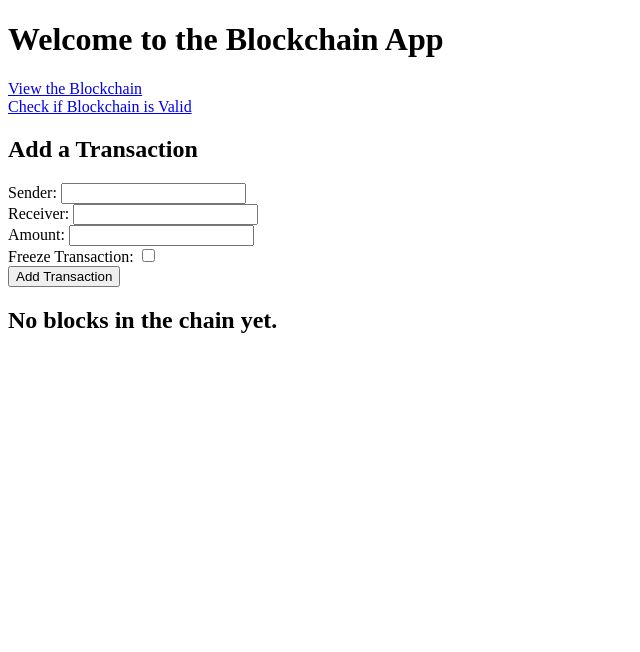
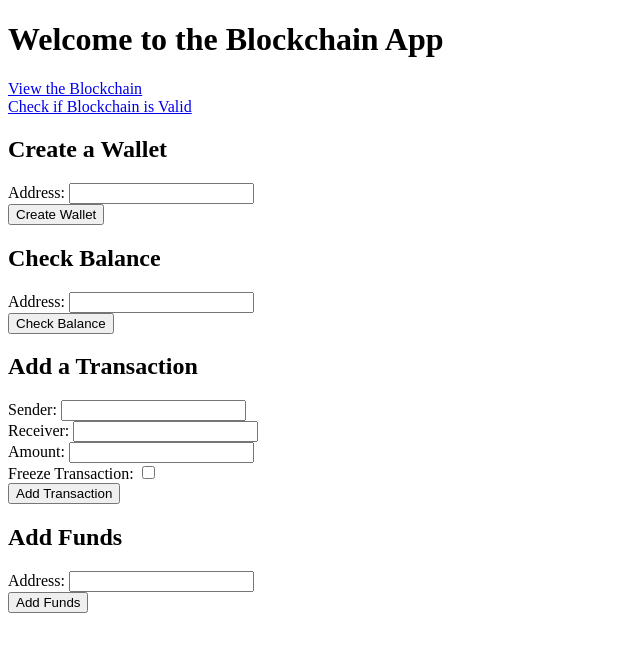
Before and after one commit to friedbot/Blockchain_App, a Flask app: page / in a window 1280 px wide. Shown: the top 652 px of the page, without its empty margins (0-640 px from the left). Run offline with Flask 3, Linux system fonts and the light colour scheme.

Commit message:
Initial commit

```diff
--- a/app.py
+++ b/app.py
@@ -3,11 +3,16 @@ import hashlib
 import json
 from flask import Flask, jsonify, request, render_template, redirect, url_for
 from uuid import uuid4
+import random
+
+app = Flask(__name__)
+app.config['JSONIFY_PRETTYPRINT_REGULAR'] = False
 
 class Blockchain:
     def __init__(self):
         self.chain = []
         self.transactions = []
+        self.wallets = {}  # Dictionary to store wallet addresses and balances
         self.create_block(proof=1, previous_hash='0')
 
     def create_block(self, proof, previous_hash):
@@ -18,6 +23,7 @@ class Blockchain:
             'previous_hash': previous_hash,
             'transactions': self.transactions
         }
+        block['hash'] = self.hash(block)  # Compute the hash of the block
         self.transactions = []
         self.chain.append(block)
         return block
@@ -37,7 +43,10 @@ class Blockchain:
         return new_proof
 
     def hash(self, block):
-        encoded_block = json.dumps(block, sort_keys=True).encode()
+        # Exclude 'hash' key from block while hashing
+        block_copy = block.copy()
+        block_copy.pop('hash', None)
+        encoded_block = json.dumps(block_copy, sort_keys=True).encode()
         return hashlib.sha256(encoded_block).hexdigest()
 
     def is_chain_valid(self, chain):
@@ -76,9 +85,23 @@ class Blockchain:
         block = self.create_block(proof, previous_hash)
         return block
 
-# Flask web application to interact with the blockchain
-app = Flask(__name__)
-app.config['JSONIFY_PRETTYPRINT_REGULAR'] = False
+    def create_wallet(self, address):
+        if address in self.wallets:
+            raise ValueError("Wallet already exists")
+        self.wallets[address] = 0
+        return self.wallets[address]
+
+    def get_balance(self, address):
+        if address in self.wallets:
+            return self.wallets[address]
+        else:
+            raise ValueError("Wallet does not exist")
+
+    def add_funds(self, address, amount):
+        if address in self.wallets:
+            self.wallets[address] += amount
+        else:
+            raise ValueError("Wallet does not exist")
 
 blockchain = Blockchain()
 
@@ -101,10 +124,38 @@ def is_valid():
 def add_transaction():
     sender = request.form['sender']
     receiver = request.form['receiver']
-    amount = request.form['amount']
+    amount = float(request.form['amount'])
     is_freeze = request.form.get('is_freeze') == 'on'
     block = blockchain.add_transaction_and_create_block(sender, receiver, amount, is_freeze)
     return redirect(url_for('get_chain'))
 
+@app.route('/create_wallet', methods=['POST'])
+def create_wallet():
+    address = request.form['address']
+    try:
+        balance = blockchain.create_wallet(address)
+    except ValueError as e:
+        return str(e), 400
+    return redirect(url_for('index'))
+
+@app.route('/get_balance', methods=['GET'])
+def get_balance():
+    address = request.args.get('address')
+    try:
+        balance = blockchain.get_balance(address)
+        return render_template('balance.html', address=address, balance=balance)
+    except ValueError as e:
+        return str(e), 400
+
+@app.route('/add_funds', methods=['POST'])
+def add_funds():
+    address = request.form['address']
+    amount = random.randint(10, 100)  # Random amount between 10 and 100
+    try:
+        blockchain.add_funds(address, amount)
+    except ValueError as e:
+        return str(e), 400
+    return redirect(url_for('index'))
+
 if __name__ == '__main__':
     app.run(host='0.0.0.0', port=5000)
--- a/templates/chain.html
+++ b/templates/chain.html
@@ -14,6 +14,7 @@
             <th>Proof</th>
             <th>Previous Hash</th>
             <th>Transactions</th>
+            <th>Current Hash</th>
         </tr>
         {% for block in chain %}
         <tr>
@@ -34,6 +35,7 @@
                     {% endfor %}
                 </ul>
             </td>
+            <td>{{ block.hash }}</td>
         </tr>
         {% endfor %}
     </table>
--- a/templates/index.html
+++ b/templates/index.html
@@ -7,6 +7,16 @@
     <h1>Welcome to the Blockchain App</h1>
     <a href="/get_chain">View the Blockchain</a><br>
     <a href="/is_valid">Check if Blockchain is Valid</a><br>
+    <h2>Create a Wallet</h2>
+    <form action="/create_wallet" method="POST">
+        Address: <input type="text" name="address" required><br>
+        <input type="submit" value="Create Wallet">
+    </form>
+    <h2>Check Balance</h2>
+    <form action="/get_balance" method="GET">
+        Address: <input type="text" name="address" required><br>
+        <input type="submit" value="Check Balance">
+    </form>
     <h2>Add a Transaction</h2>
     <form action="/add_transaction" method="POST">
         Sender: <input type="text" name="sender" required><br>
@@ -15,12 +25,10 @@
         Freeze Transaction: <input type="checkbox" name="is_freeze"><br>
         <input type="submit" value="Add Transaction">
     </form>
-
-    {% if latest_hash %}
-        <h2>Current Latest Block Hash:</h2>
-        <p>{{ latest_hash }}</p>
-    {% else %}
-        <h2>No blocks in the chain yet.</h2>
-    {% endif %}
+    <h2>Add Funds</h2>
+    <form action="/add_funds" method="POST">
+        Address: <input type="text" name="address" required><br>
+        <input type="submit" value="Add Funds">
+    </form>
 </body>
 </html>
```
Also changed, not shown: templates/balance.html (added, +12 -0 lines), templates/is_valid.html (+4 -3 lines).
